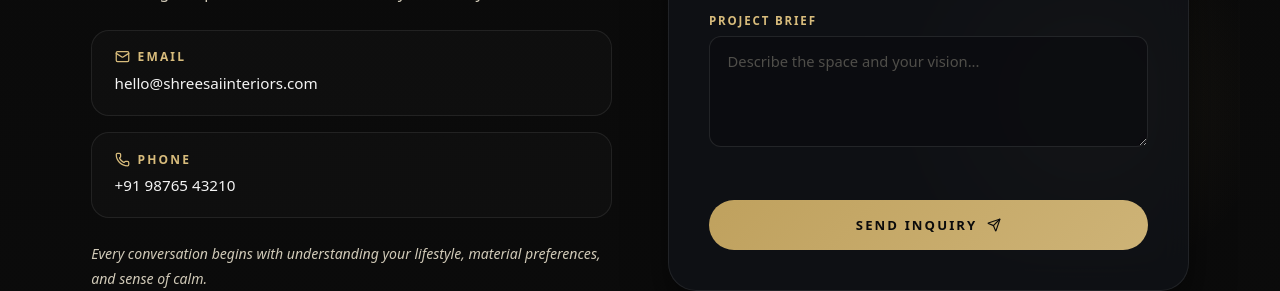
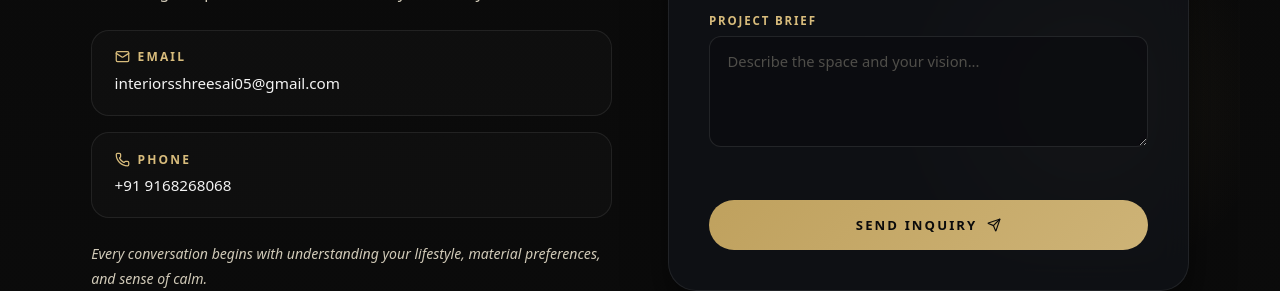
Before and after one commit to interiorsshreesai05/shree_sai_interiors, a Next.js app: page / in a window 1280 px wide. Shown: the part 4649-4940 px from the top of the page. Built offline with nearby package versions, Linux system fonts and the light colour scheme.

Commit message:
ContactChange

```diff
--- a/src/components/Contact/Contact.tsx
+++ b/src/components/Contact/Contact.tsx
@@ -54,7 +54,8 @@ export default function Contact() {
                   <Mail size={15} />
                   <span>Email</span>
                 </div>
-                <p>hello@shreesaiinteriors.com</p>
+                <p>interiorsshreesai05@gmail.com
+</p>
               </div>
 
               <div className={styles.metaCard}>
@@ -62,7 +63,7 @@ export default function Contact() {
                   <Phone size={15} />
                   <span>Phone</span>
                 </div>
-                <p>+91 98765 43210</p>
+                <p>+91 9168268068</p>
               </div>
             </div>
 
--- a/src/components/Portfolio/Portfolio.tsx
+++ b/src/components/Portfolio/Portfolio.tsx
@@ -39,6 +39,22 @@ const projects = [
     location: "Delhi",
     image: "/Gallary.png",
     description: "A museum-quality retail gallery showcasing bespoke linear lighting and handcrafted brass detailing.",
+  },
+  {
+    id: "private-residence",
+    title: "Modern Minimalist Villa",
+    category: "Residential",
+    location: "Mumbai",
+    image: "/Resendential.png",
+    description: "A sanctuary designed with warm neutral palettes, open spatial layouts, and custom oak paneling.",
+  },
+  {
+    id: "speciality-clinic",
+    title: "Aesthetic & Wellness Clinic",
+    category: "Clinic",
+    location: "Chandigarh",
+    image: "/Clinick.png", // Replace with your image file name in /public
+    description: "An ultra-clean clinical design balancing modern sanitation standards with tranquil interior aesthetics.",
   },
 ];
 
```
Also changed, not shown: public/Clinick.png (added), 1 other file (tests, documents, lock files or other folders).
